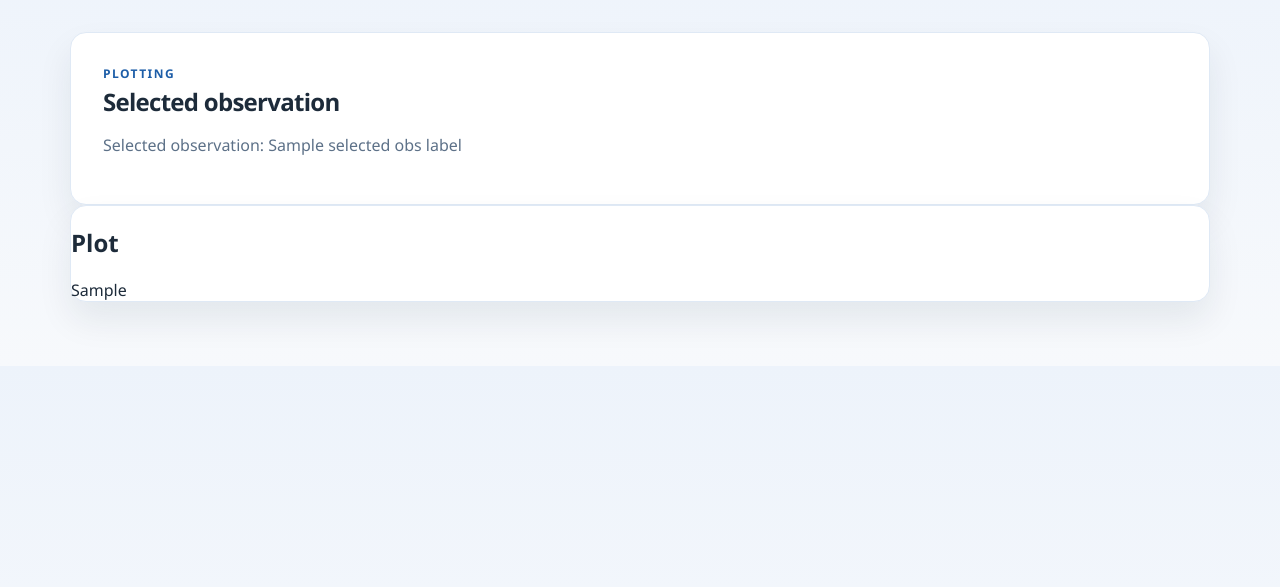
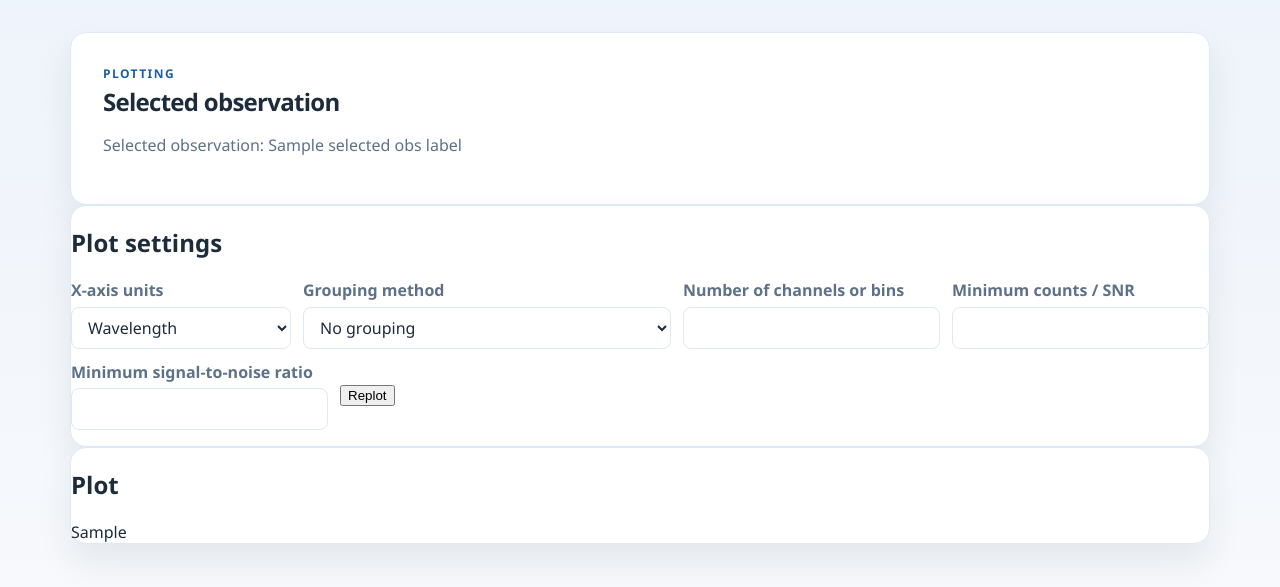
Before and after one commit to HETGS/tgdingo, a Django app: template templates/catalog/plot_selection.html in a window 1280 px wide. Shown: the part 77-664 px from the top of the page. Run offline with Django 5.2, Linux system fonts and the light colour scheme; tables that the repository leaves empty hold one stand-in row (values such as "Sample post"); the template is opened without the code that fills it: values that come from a table or form of the project are taken from there, most other values are stand-ins (such as "Sample title", 1, 10 or a date in 2020).

Commit message:
Add form for grouping.

```diff
--- /dev/null
+++ b/catalog/forms.py
@@ -0,0 +1,94 @@
+import math
+
+from django import forms
+
+
+GROUPING_METHODS = (
+    ("", "No grouping"),
+    ("group_counts", "Minimum counts per bin"),
+    ("group_width", "Fixed width (n channels)"),
+    ("group_bins", "Fixed number of bins (group_bins)"),
+    ("group_snr", "Minimum signal-to-noise (group_snr)"),
+    ("group_adapt", "Adaptive counts (group_adapt)"),
+    ("group_adapt_snr", "Adaptive signal-to-noise (group_adapt_snr)"),
+)
+
+GROUPING_PARAMETER = {
+    "group_adapt": "min",
+    "group_adapt_snr": "min",
+    "group_bins": "num",
+    "group_counts": "num",
+    "group_snr": "snr",
+    "group_width": "num",
+}
+
+
+def validate_grouping(method, value):
+    """Validate a grouping method and its typed parameter before Sherpa use."""
+    if method in (None, ""):
+        return None, None
+    if method not in GROUPING_PARAMETER:
+        raise ValueError("Unsupported grouping method.")
+
+    parameter = GROUPING_PARAMETER[method]
+    if parameter in {"num", "min"}:
+        if isinstance(value, bool) or not isinstance(value, int) or value <= 0:
+            raise ValueError(f"{parameter} must be a positive integer.")
+    elif (
+        isinstance(value, bool)
+        or not isinstance(value, (int, float))
+        or not math.isfinite(value)
+        or value <= 0
+    ):
+        raise ValueError("snr must be a positive finite number.")
+
+    return method, value
+
+
+class PlotSelectionForm(forms.Form):
+    analysis = forms.ChoiceField(
+        choices=(
+            ("wavelength", "Wavelength"),
+            ("channel", "Channel"),
+            ("energy", "Energy"),
+        ),
+        initial="wavelength",
+        widget=forms.Select(attrs={"id": "analysis"}),
+    )
+    grouping_method = forms.ChoiceField(
+        choices=GROUPING_METHODS,
+        required=False,
+        widget=forms.Select(attrs={"id": "grouping-method"}),
+    )
+    num = forms.IntegerField(
+        required=False,
+        min_value=1,
+        widget=forms.NumberInput(attrs={"min": "1", "step": "1", "id": "group-num"}),
+    )
+    min = forms.IntegerField(
+        required=False,
+        min_value=1,
+        widget=forms.NumberInput(attrs={"min": "1", "step": "1", "id": "group-min"}),
+    )
+    snr = forms.FloatField(
+        required=False,
+        widget=forms.NumberInput(
+            attrs={"min": "0", "step": "any", "id": "group-snr"}
+        ),
+    )
+
+    def clean(self):
+        cleaned_data = super().clean()
+        method = cleaned_data.get("grouping_method")
+        parameter = GROUPING_PARAMETER.get(method)
+        if parameter is None:
+            return cleaned_data
+
+        value = cleaned_data.get(parameter)
+        if parameter in self.errors:
+            return cleaned_data
+        try:
+            validate_grouping(method, value)
+        except ValueError as exc:
+            self.add_error(parameter, str(exc))
+        return cleaned_data
--- a/catalog/urls.py
+++ b/catalog/urls.py
@@ -8,7 +8,7 @@ urlpatterns = [
     path("", views.home, name="home"),
     path("help/", views.help, name="help"),
     path("download-selection/", views.download_selection, name="download_selection"),
-    path("plot-selection/", views.plot_selection, name="plot_selection"),
+    path("plot-spectrum/", views.plot_selection, name="plot_spectrum"),
     path(
         "observation/<slug:obsid_slug>/",
         views.observation_detail,
--- a/static/catalog.css
+++ b/static/catalog.css
@@ -211,6 +211,37 @@ nav a {
 .search-form input:focus {
   outline: 2px solid rgba(30, 94, 168, 0.18);
   border-color: rgba(30, 94, 168, 0.45);
+}
+
+.plot-controls {
+  display: flex;
+  align-items: center;
+  flex-wrap: wrap;
+  gap: 0.75rem;
+  margin: 1rem 0;
+}
+
+.plot-control-field {
+  display: grid;
+  gap: 0.35rem;
+  min-width: min(220px, 100%);
+}
+
+.plot-controls label {
+  color: var(--muted);
+  font-weight: 600;
+}
+
+.plot-controls select,
+.plot-controls input {
+  min-height: 42px;
+  min-width: 150px;
+  padding: 0 0.75rem;
+  border: 1px solid var(--line);
+  border-radius: 8px;
+  background: white;
+  color: var(--text);
+  font: inherit;
 }
 
 .search-form button,
--- a/templates/catalog/base.html
+++ b/templates/catalog/base.html
@@ -21,5 +21,6 @@
     <main class="container page-content">
       {% block content %}{% endblock %}
     </main>
+    {% block scripts %}{% endblock %}
   </body>
 </html>
--- a/templates/catalog/home.html
+++ b/templates/catalog/home.html
@@ -101,7 +101,7 @@
       const button = document.getElementById('bulk-download-button');
       const plotButton = document.getElementById('plot-selection-button');
       const countLabel = document.getElementById('selection-count');
-      const plotSelectionUrl = '{% url "catalog:plot_selection" %}';
+      const plotSelectionUrl = '{% url "catalog:plot_spectrum" %}';
 
       function updateSelectionState() {
         const checked = Array.from(document.querySelectorAll('#results-table input[type="checkbox"]:checked'));
--- a/templates/catalog/plot_selection.html
+++ b/templates/catalog/plot_selection.html
@@ -19,6 +19,46 @@
     {% endif %}
   </section>
 
+  {% if selected_obsids|length == 1 %}
+    <section class="panel">
+      <h2>Plot settings</h2>
+      <form method="post" action="{% url 'catalog:plot_spectrum' %}" class="plot-controls" id="plot-settings-form">
+        {% csrf_token %}
+        <input type="hidden" name="obsids" value="{{ selected_obsids.0 }}" />
+
+        <div class="plot-control-field">
+          <label for="analysis">X-axis units</label>
+          {{ plot_form.analysis }}
+          {{ plot_form.analysis.errors }}
+        </div>
+        <div class="plot-control-field">
+          <label for="grouping-method">Grouping method</label>
+          {{ plot_form.grouping_method }}
+          {{ plot_form.grouping_method.errors }}
+        </div>
+        <div class="plot-control-field" data-group-parameter="num" hidden>
+          <label for="group-num">Number of channels or bins</label>
+          {{ plot_form.num }}
+          {{ plot_form.num.errors }}
+        </div>
+        <div class="plot-control-field" data-group-parameter="min" hidden>
+          <label for="group-min">Minimum counts / SNR</label>
+          {{ plot_form.min }}
+          {{ plot_form.min.errors }}
+        </div>
+        <div class="plot-control-field" data-group-parameter="snr" hidden>
+          <label for="group-snr">Minimum signal-to-noise ratio</label>
+          {{ plot_form.snr }}
+          {{ plot_form.snr.errors }}
+        </div>
+        <button type="submit" class="primary-button">Replot</button>
+      </form>
+      {% if plot_form.non_field_errors %}
+        <div class="error-message">{{ plot_form.non_field_errors }}</div>
+      {% endif %}
+    </section>
+  {% endif %}
+
   {% if plot_html %}
     <section class="panel">
       <h2>Plot</h2>
@@ -30,7 +70,6 @@
     <section class="panel">
       <h2>Selected observations</h2>
       <p class="muted-note">Ready to plot: {{ selected_obs_labels|join:", " }}</p>
-
       <ul>
         {% for label in selected_obs_labels %}
           <li>{{ label }}</li>
@@ -51,3 +90,40 @@
     </section>
   {% endif %}
 {% endblock %}
+
+{% block scripts %}
+  <script>
+    const plotForm = document.getElementById("plot-settings-form");
+    if (plotForm) {
+      const methodSelect = plotForm.querySelector("#grouping-method");
+      const parameterGroups = plotForm.querySelectorAll("[data-group-parameter]");
+      const snrInput = plotForm.querySelector("#group-snr");
+
+      function updateGroupingFields() {
+        const method = methodSelect.value;
+        const parameter = method === "group_adapt" || method === "group_adapt_snr"
+          ? "min"
+          : ["group_bins", "group_counts", "group_width"].includes(method)
+            ? "num"
+            : method === "group_snr" ? "snr" : "";
+
+        for (const group of parameterGroups) {
+          const active = group.dataset.groupParameter === parameter;
+          group.hidden = !active;
+          const input = group.querySelector("input");
+          input.required = active;
+        }
+      }
+
+      methodSelect.addEventListener("change", updateGroupingFields);
+      snrInput.addEventListener("input", () => {
+        snrInput.setCustomValidity(
+          snrInput.value !== "" && Number(snrInput.value) <= 0
+            ? "Enter a positive signal-to-noise ratio."
+            : ""
+        );
+      });
+      updateGroupingFields();
+    }
+  </script>
+{% endblock %}
--- a/tgdingo/settings.py
+++ b/tgdingo/settings.py
@@ -71,7 +71,7 @@ else:
             "ENGINE": "django.db.backends.mysql",
             "NAME": os.environ.get("TGDINGO_DB_NAME", "tgcat"),
             "USER": os.environ.get("TGDINGO_DB_USER", "tgcat_reader"),
-            "PASSWORD": os.environ.get("TGDINGO_DB_PASSWORD", ""),
+            "PASSWORD": os.environ.get("TGDINGO_DB_PASSWORD", "change-me"),
             "HOST": os.environ.get("TGDINGO_DB_HOST", "127.0.0.1"),
             "PORT": os.environ.get("TGDINGO_DB_PORT", "3307"),
             "OPTIONS": {"charset": "utf8mb4"},
```
Also changed, not shown: catalog/tests.py (+149 -5 lines), catalog/views.py (+42 -5 lines).
